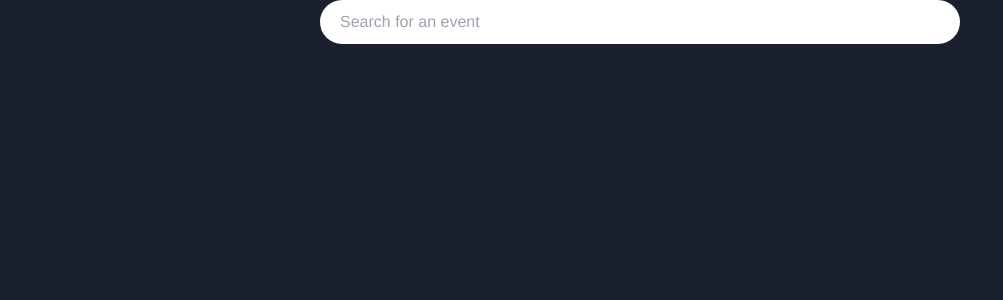
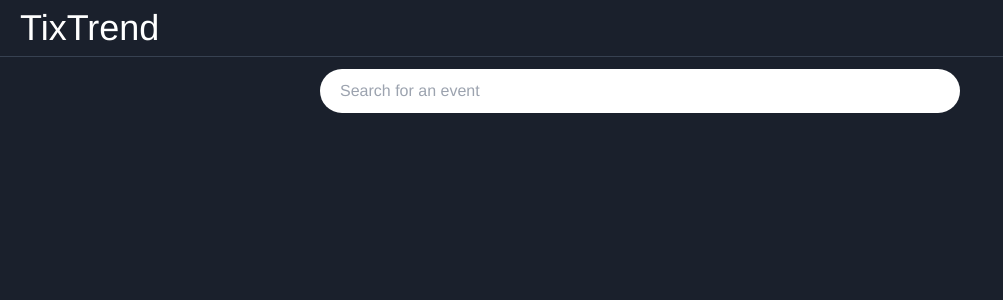
Before and after one commit to martinmiglio/tixtrend, a Next.js app in the folder site/: page / in a window 1280 px wide. Shown: the top 300 px of the page, without its empty margins (0-1003 px from the left). Built offline with nearby package versions, Linux system fonts and the light colour scheme.

Commit message:
add page header

```diff
--- a/site/src/pages/index.tsx
+++ b/site/src/pages/index.tsx
@@ -10,6 +10,9 @@ export default function Home() {
         <meta name="viewport" content="width=device-width, initial-scale=1" />
         <link rel="icon" href="/favicon.ico" />
       </Head>
+      <div className="border-b border-gray-700 mb-3">
+        <h1 className="text-4xl px-5 py-2">TixTrend</h1>
+      </div>
       <EventSearch />
     </>
   );
```
